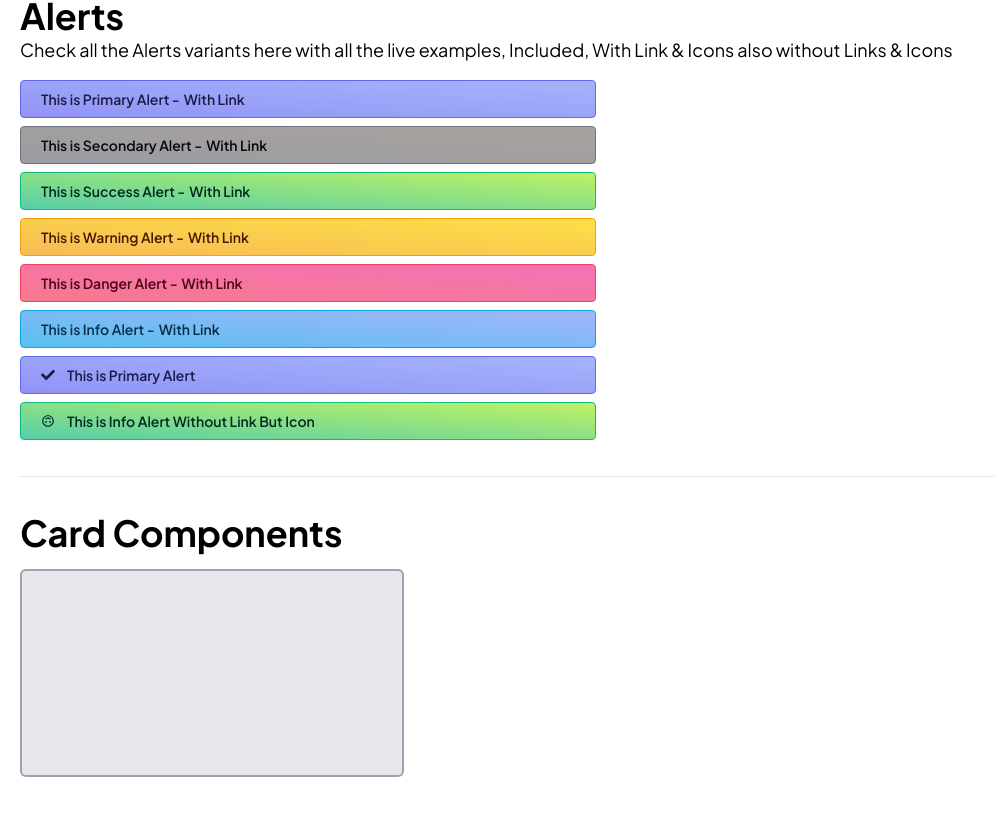
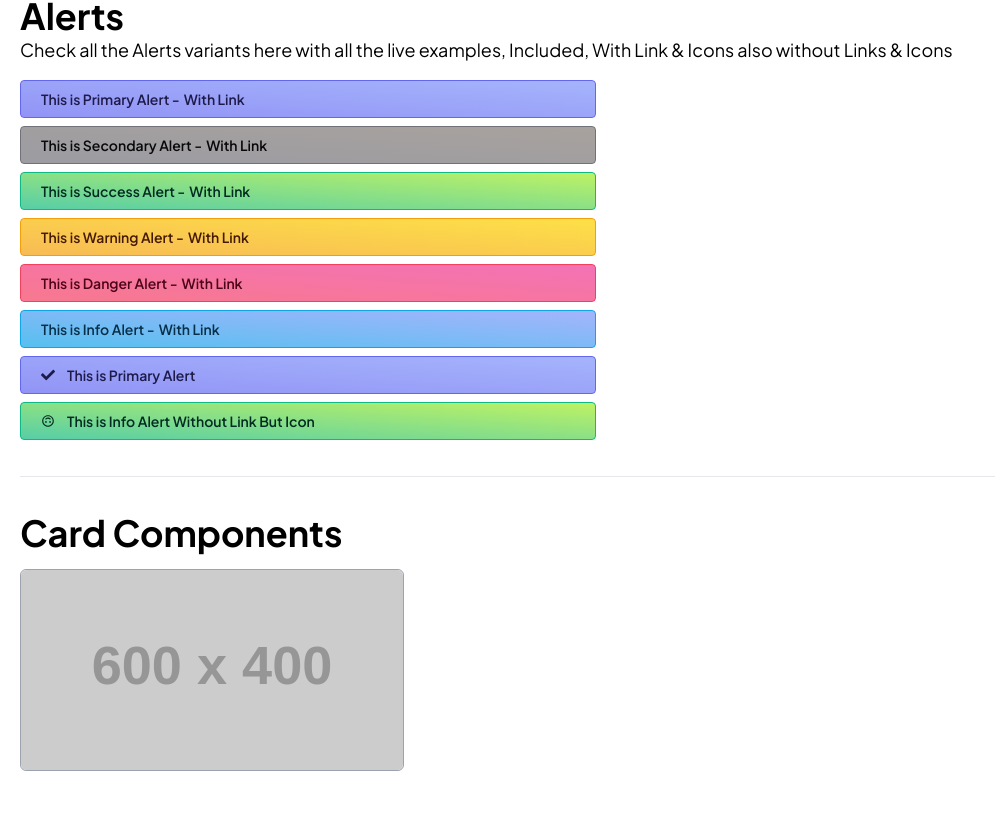
Before and after one commit to mshajid/cyberdude-challenges, a React (Vite) app in the folder javascript/03-react-js/05-components-props/: page / in a window 1280 px wide. Shown: the part 325-1140 px from the top of the page, without its empty margins (0-995 px from the left). Built offline with nearby package versions, Linux system fonts and the light colour scheme.

Commit message:
feat: added cardImage component and merged with Card comp

```diff
--- a/javascript/03-react-js/05-components-props/src/App.jsx
+++ b/javascript/03-react-js/05-components-props/src/App.jsx
@@ -4,6 +4,7 @@ import { BiDownload } from "react-icons/bi";
 import { FaCheck } from "react-icons/fa";
 import Alert from "./Components/Alert";
 import Cards from "./Components/Cards";
+import CardImage from "./Components/CardsImage";
 
 const App = () => {
   return (
@@ -114,7 +115,9 @@ const App = () => {
       <hr className="my-5" />
       <h2 className="font-bold text-4xl">Card Components</h2>
       <div>
-        <Cards type={"normal"}/>
+        <Cards type={"normal"}>
+          <CardImage link={"https://placehold.co/600x400"} />
+        </Cards>
       </div>
     </div>
   );
--- a/javascript/03-react-js/05-components-props/src/Components/Cards.jsx
+++ b/javascript/03-react-js/05-components-props/src/Components/Cards.jsx
@@ -1,11 +1,11 @@
 const Cards = ( { type, children } ) => {
   const setWidth = {
-    normal : "bg-gray-200 max-w-sm h-52 rounded-md border-2 border-gray-400"
+    normal : "bg-gray-200 max-w-sm rounded-md border border-gray-400"
   }
   return (
     <>
       <div className={setWidth[type]}>
-
+        <div>{children}</div>
       </div>
     </>
   );
--- /dev/null
+++ b/javascript/03-react-js/05-components-props/src/Components/CardsImage.jsx
@@ -0,0 +1,9 @@
+const CardImage = ({ link }) => {
+  return (
+    <div>
+      <img className="w-full h-[200px] object-cover rounded-md" src={link} />
+    </div>
+  );
+};
+
+export default CardImage;
```
